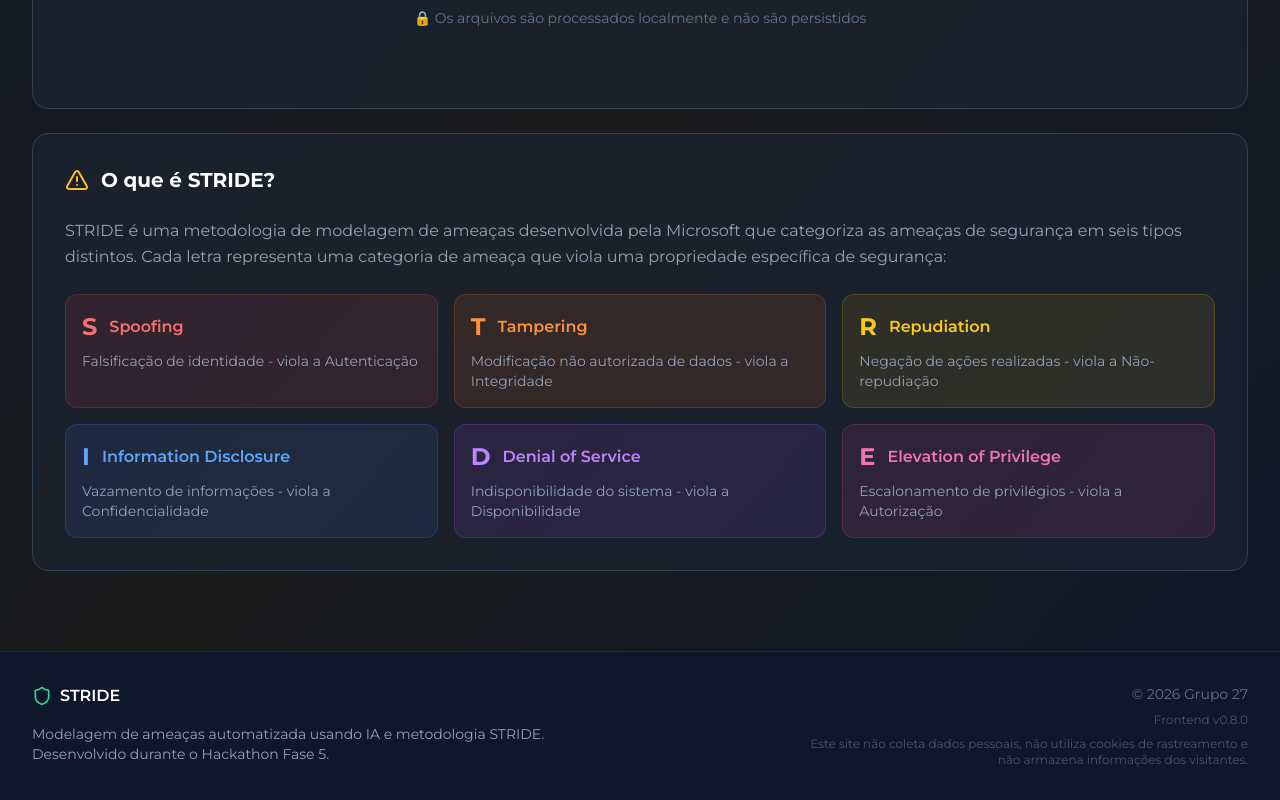
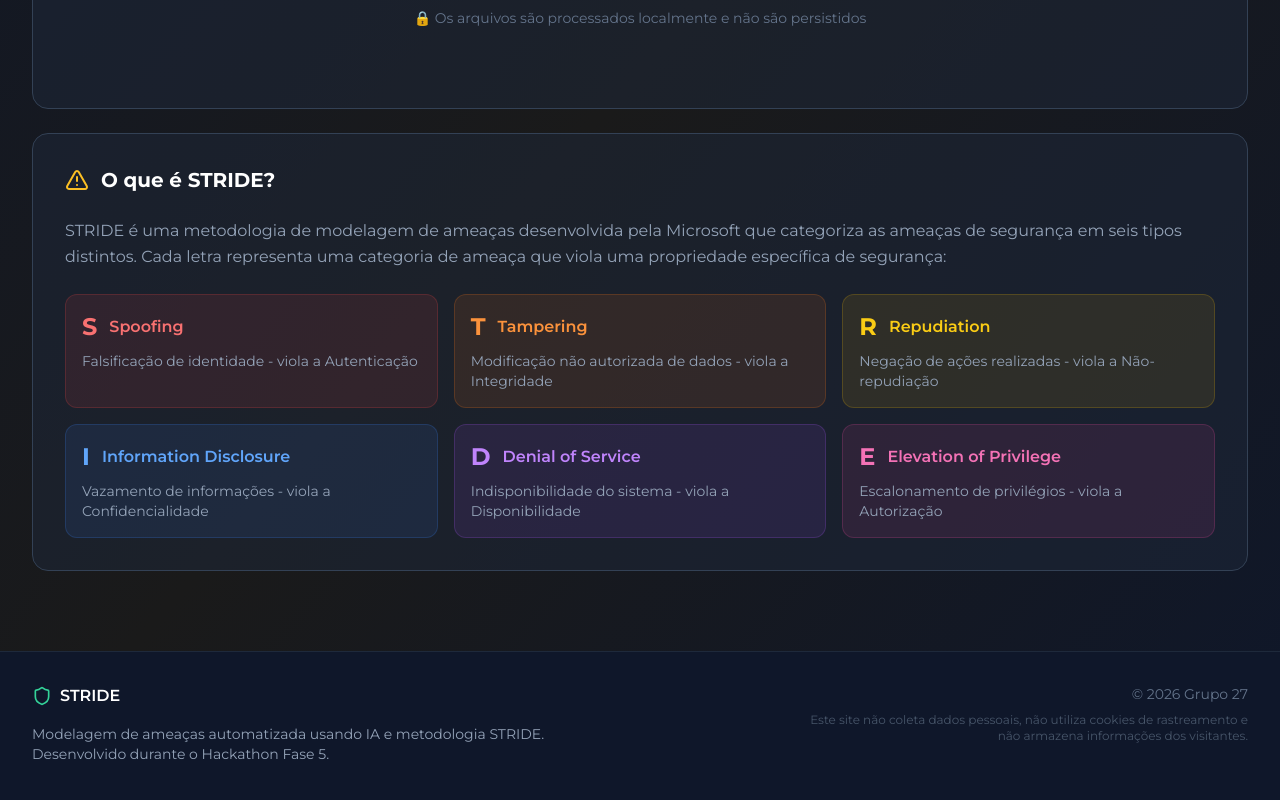
Before and after one commit to vagnerbarbosa/hackathon-fiap-fase-5, a React (Vite) app in the folder frontend/: page / in a window 1280 px wide. Shown: the part 652-1452 px from the top of the page. Built offline with nearby package versions, Linux system fonts and the light colour scheme; no server answers.

Commit message:
refactor: unifica versão do sistema entre API e frontend
- Remove FRONTEND_VERSION hardcoded
- Frontend busca versão única via /api/version
- Footer exibe v{version} quando disponível
- Versão atual do sistema: v0.2.0

```diff
--- a/frontend/src/App.tsx
+++ b/frontend/src/App.tsx
@@ -4,20 +4,19 @@ import './App.css'
 
 function App() {
   const [activeTab, setActiveTab] = useState<'upload' | 'about'>('upload')
-  const [apiVersion, setApiVersion] = useState<string>('')
-  const FRONTEND_VERSION = '0.8.0'
+  const [systemVersion, setSystemVersion] = useState<string>('')
 
   useEffect(() => {
-    // Fetch API version on mount
+    // Fetch system version from API on mount
     const fetchVersion = async () => {
       try {
         const response = await fetch('/api/version')
         if (response.ok) {
           const data = await response.json()
-          setApiVersion(data.version)
+          setSystemVersion(data.version)
         }
       } catch (error) {
-        console.error('Failed to fetch API version:', error)
+        console.error('Failed to fetch system version:', error)
       }
     }
     fetchVersion()
@@ -191,9 +190,11 @@ function App() {
               <p className="text-sm text-slate-500 mb-2">
                 © 2026 Grupo 27
               </p>
-              <p className="text-xs text-slate-600 mb-2">
-                Frontend v{FRONTEND_VERSION}{apiVersion && ` | API v${apiVersion}`}
-              </p>
+              {systemVersion && (
+                <p className="text-xs text-slate-600 mb-2">
+                  v{systemVersion}
+                </p>
+              )}
               <p className="text-xs text-slate-600 max-w-md md:ml-auto">
                 Este site não coleta dados pessoais, não utiliza cookies de rastreamento
                 e não armazena informações dos visitantes.
```
